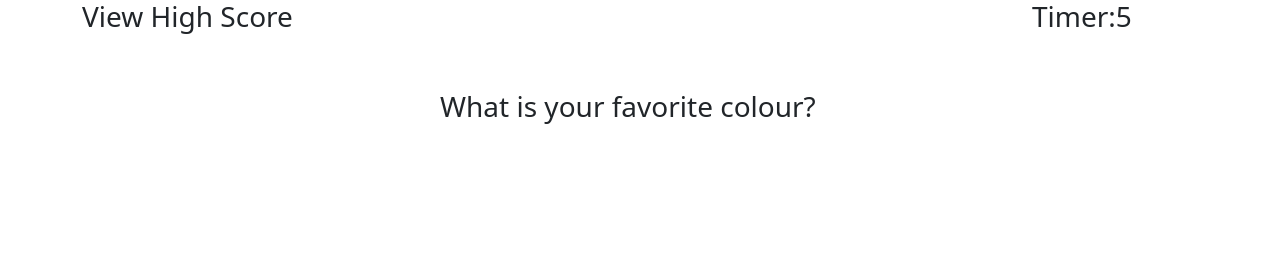
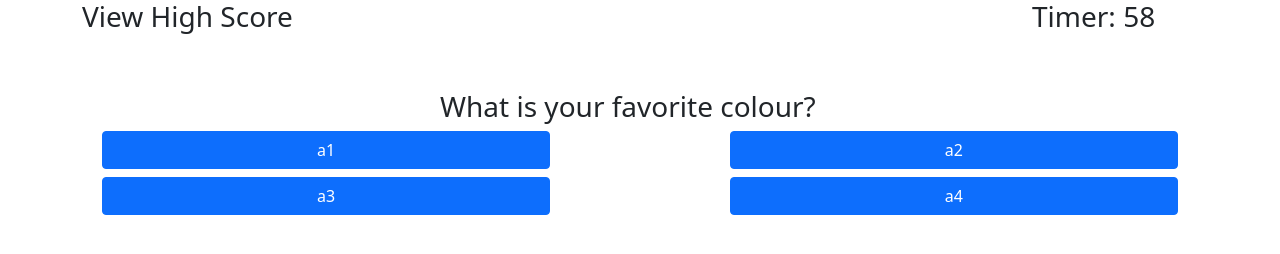
Before and after one commit to derotto54/homework_04, a plain HTML site: page index.html in a window 1280 px wide. Both pictures are taken after a click on the button "Start Quiz". Drawn offline with nearby package versions, Linux system fonts and the light colour scheme.

Commit message:
added buttons to DOM

```diff
--- a/assets/script.js
+++ b/assets/script.js
@@ -1,8 +1,10 @@
 let qButton = document.getElementById('start')
 let setClock = document.getElementById('curTime')
 let quizSpace = document.getElementById('quiz')
+let answerSpace = document.getElementById('answerGrid')
+
 let q1 = "What is your favorite colour?"
-let clock = 6
+let clock = 59
 
 
 
@@ -37,10 +39,12 @@ function addQuest(q) {
 
 addQuest(q1)
 
-
-
 //Function for generating answers
-
+function addAns(a1, a2, a3, a4) {
+    clearQ('answers')
+    answerSpace.innerHTML = '<div class="row m-2"><button type="button" class="btn btn-primary col-5">a1</button><div class="col-2"></div><button type="button" class="btn btn-primary col-5">a2</button> </div><div class="row m-2"><button type="button" class="btn btn-primary col-5">a3</button><div class="col-2"></div><button type="button" class="btn btn-primary col-5">a4</button></div>'
+}
+addAns('Yes', 'No', 'Maybe', 'I dont know')
 
 
 //Function for validating answers
--- a/index.html
+++ b/index.html
@@ -13,7 +13,7 @@
         <div class="row">
             <h3 id="score" class="col-4">View High Score</h3>
             <div class="col-6"></div>
-            <h3 id="timer" class= "col-2">Timer:<span id="curTime"></span></h3>
+            <h3 id="timer" class= "col-2">Timer: <span id="curTime">60</span></h3>
         </div>
     </header>
 
@@ -25,8 +25,27 @@
                 <h2>Quiz</h2>
                 <button type="button" id="start" class="btn btn-primary">Start Quiz</button>
             </div>
+            <div id="answers">
+            </div>
+        </div>
+        <div id="answerGrid" class="container mt3">
+            <!-- <div class="row m-2"> -->
+                <!-- <button type="button" class="btn btn-primary col-5">a1</button> -->
+                <!-- <div class="col-2"></div> -->
+                <!-- <button type="button" class="btn btn-primary col-5">a2</button> -->
+            <!-- </div> -->
+            <!-- <div class="row m-2">
+                <button type="button" class="btn btn-primary col-5">a3</button>
+                <div class="col-2"></div>
+                <button type="button" class="btn btn-primary col-5">a4</button>
+            </div>     -->
         </div>
 
+
+
+
+
+        </div>
     </main>
 
 
```
